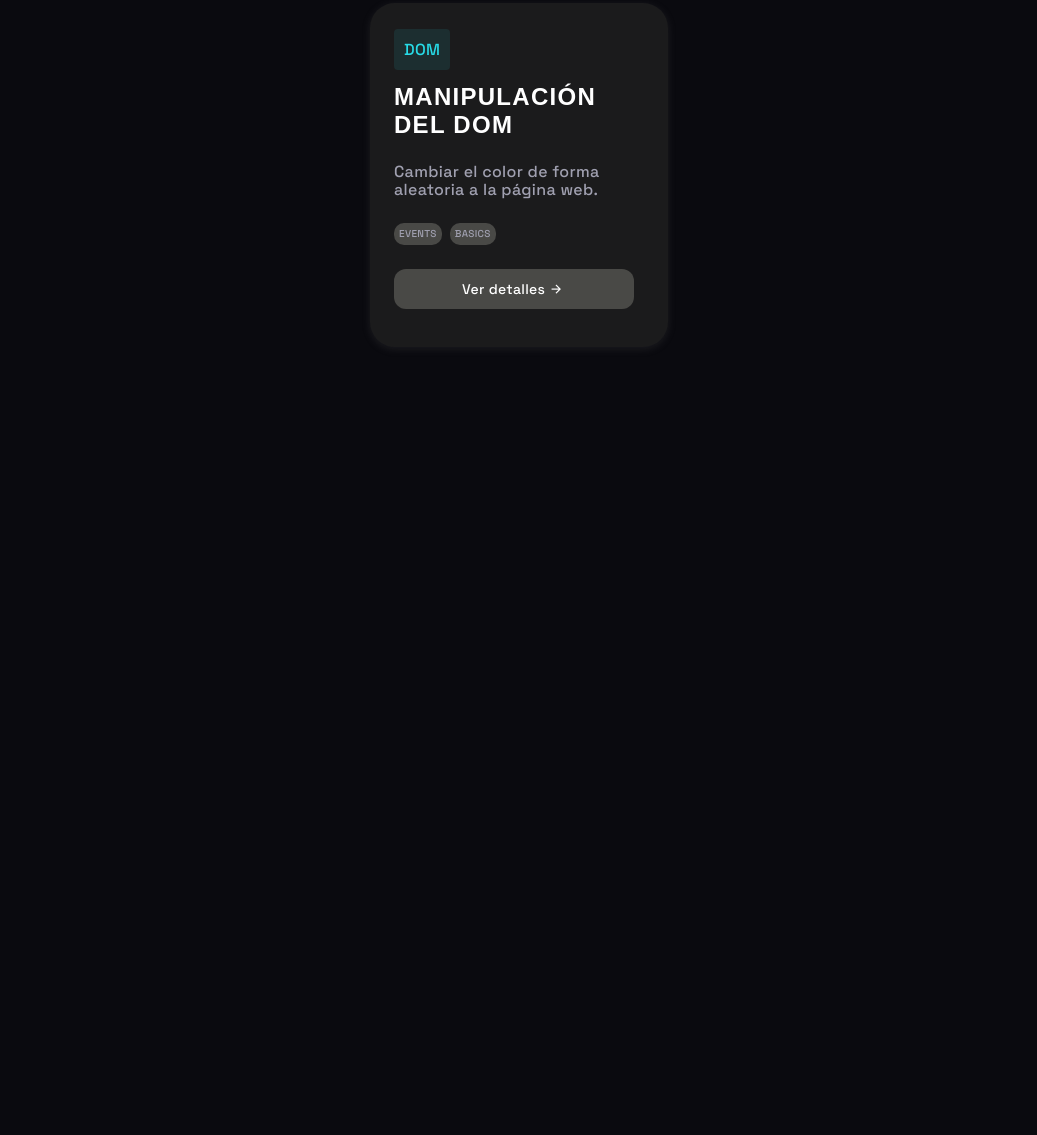
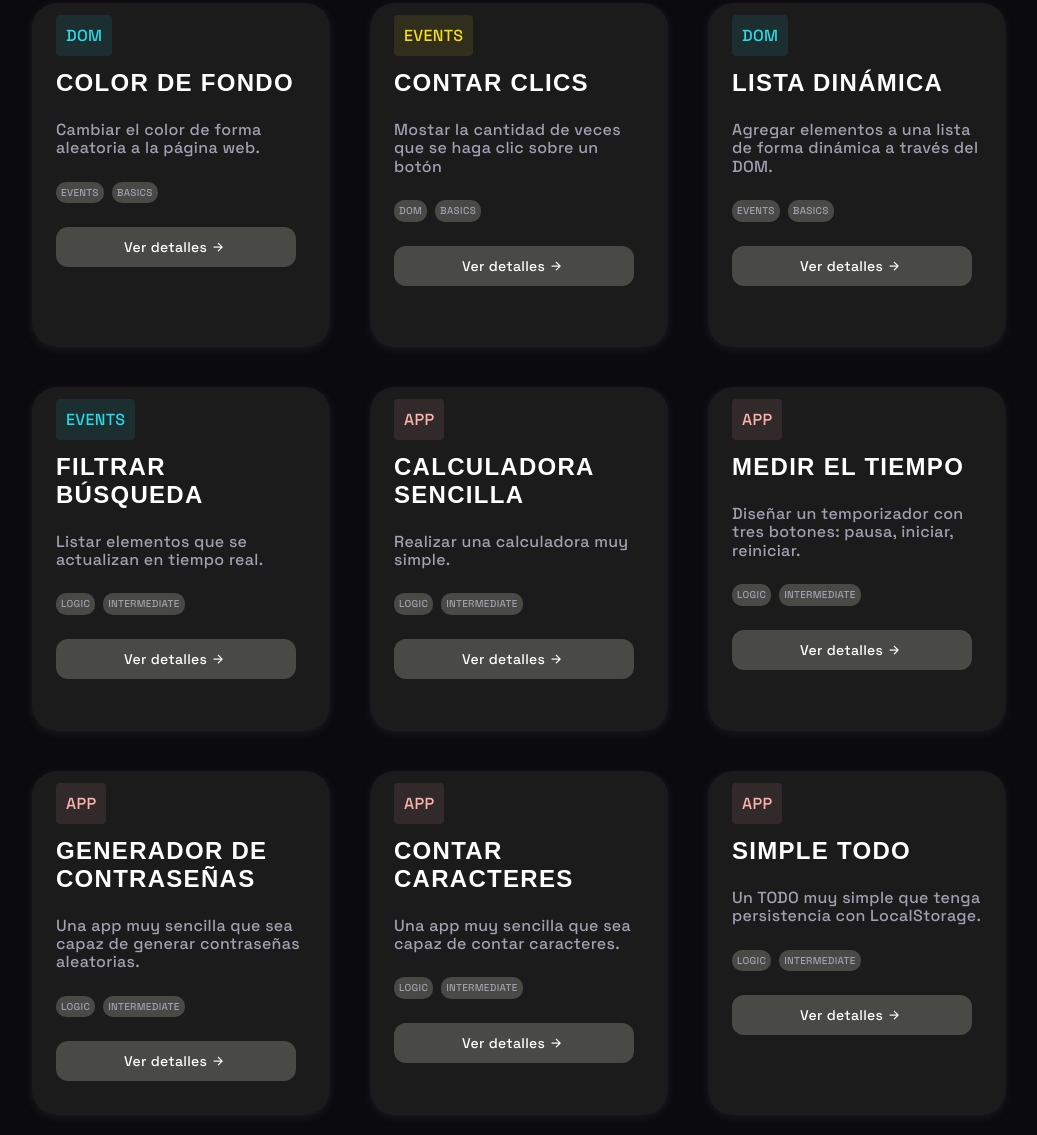
Before and after one commit to ajcastrob/Ejercicios-JavaScript, a website built with Vite: page index.html in a window 1280 px wide. Shown: the part 263-1398 px from the top of the page, without its empty margins (121-1158 px from the left). Before the commit the page ends 800 px from the top, so only its background shows below. Built offline with nearby package versions, Linux system fonts and the light colour scheme; a web font is replaced by a local one.

Commit message:
Añadiendo más estilos

```diff
--- a/index.html
+++ b/index.html
@@ -61,14 +61,119 @@
 
         <section class="ejercicio__js">
           <article class="ejercicio__js-item">
-            <span class="etiqueta-1">DOM</span>
-            <h2>Manipulación del DOM</h2>
+            <span class="etiqueta-1 item1">DOM</span>
+            <h2>Color de fondo</h2>
             <p>Cambiar el color de forma aleatoria a la página web.</p>
             <div class="etiqueta">
               <span class="etiqueta-2">EVENTS</span>
               <span class="etiqueta-3">BASICS</span>
             </div>
             <a href="./pages/ejer1.html" class="ejercicio_js-link"
+              >Ver detalles <i class="ri-arrow-right-line"></i
+            ></a>
+          </article>
+
+          <article class="ejercicio__js-item">
+            <span class="etiqueta-1 item2">EVENTS</span>
+            <h2>Contar clics</h2>
+            <p>Mostar la cantidad de veces que se haga clic sobre un botón</p>
+            <div class="etiqueta">
+              <span class="etiqueta-2">DOM</span>
+              <span class="etiqueta-3">BASICS</span>
+            </div>
+            <a href="#" class="ejercicio_js-link"
+              >Ver detalles <i class="ri-arrow-right-line"></i
+            ></a>
+          </article>
+          <article class="ejercicio__js-item">
+            <span class="etiqueta-1 item3">DOM</span>
+            <h2>Lista dinámica</h2>
+            <p>
+              Agregar elementos a una lista de forma dinámica a través del DOM.
+            </p>
+            <div class="etiqueta">
+              <span class="etiqueta-2">EVENTS</span>
+              <span class="etiqueta-3">BASICS</span>
+            </div>
+            <a href="#" class="ejercicio_js-link"
+              >Ver detalles <i class="ri-arrow-right-line"></i
+            ></a>
+          </article>
+          <article class="ejercicio__js-item">
+            <span class="etiqueta-1 item4">EVENTS</span>
+            <h2>Filtrar búsqueda</h2>
+            <p>Listar elementos que se actualizan en tiempo real.</p>
+            <div class="etiqueta">
+              <span class="etiqueta-2">LOGIC</span>
+              <span class="etiqueta-3">INTERMEDIATE</span>
+            </div>
+            <a href="#" class="ejercicio_js-link"
+              >Ver detalles <i class="ri-arrow-right-line"></i
+            ></a>
+          </article>
+          <article class="ejercicio__js-item">
+            <span class="etiqueta-1 item5">APP</span>
+            <h2>Calculadora Sencilla</h2>
+            <p>Realizar una calculadora muy simple.</p>
+            <div class="etiqueta">
+              <span class="etiqueta-2">LOGIC</span>
+              <span class="etiqueta-3">INTERMEDIATE</span>
+            </div>
+            <a href="#" class="ejercicio_js-link"
+              >Ver detalles <i class="ri-arrow-right-line"></i
+            ></a>
+          </article>
+          <article class="ejercicio__js-item">
+            <span class="etiqueta-1 item6">APP</span>
+            <h2>Medir el tiempo</h2>
+            <p>
+              Diseñar un temporizador con tres botones: pausa, iniciar,
+              reiniciar.
+            </p>
+            <div class="etiqueta">
+              <span class="etiqueta-2">LOGIC</span>
+              <span class="etiqueta-3">INTERMEDIATE</span>
+            </div>
+            <a href="#" class="ejercicio_js-link"
+              >Ver detalles <i class="ri-arrow-right-line"></i
+            ></a>
+          </article>
+          <article class="ejercicio__js-item">
+            <span class="etiqueta-1 item7">APP</span>
+            <h2>Generador de contraseñas</h2>
+            <p>
+              Una app muy sencilla que sea capaz de generar contraseñas
+              aleatorias.
+            </p>
+            <div class="etiqueta">
+              <span class="etiqueta-2">LOGIC</span>
+              <span class="etiqueta-3">INTERMEDIATE</span>
+            </div>
+            <a href="#" class="ejercicio_js-link"
+              >Ver detalles <i class="ri-arrow-right-line"></i
+            ></a>
+          </article>
+          <article class="ejercicio__js-item">
+            <span class="etiqueta-1 item8">APP</span>
+            <h2>Contar caracteres</h2>
+            <p>Una app muy sencilla que sea capaz de contar caracteres.</p>
+            <div class="etiqueta">
+              <span class="etiqueta-2">LOGIC</span>
+              <span class="etiqueta-3">INTERMEDIATE</span>
+            </div>
+            <a href="#" class="ejercicio_js-link"
+              >Ver detalles <i class="ri-arrow-right-line"></i
+            ></a>
+          </article>
+          <article class="ejercicio__js-item">
+            <span class="etiqueta-1 item9">APP</span>
+            <h2>Simple TODO</h2>
+            <p>Un TODO muy simple que tenga persistencia con LocalStorage.</p>
+            <div class="etiqueta">
+              <span class="etiqueta-2">LOGIC</span>
+              <span class="etiqueta-3">INTERMEDIATE</span>
+            </div>
+            <a href="#" class="ejercicio_js-link"
               >Ver detalles <i class="ri-arrow-right-line"></i
             ></a>
           </article>
--- a/sass/abstracts/_variables.scss
+++ b/sass/abstracts/_variables.scss
@@ -11,6 +11,8 @@ $yellow: #f4df1e;
 $yellow-op: #312f1c;
 $blue-neon: #27dbe7;
 $blue-po: #1c2e30;
+$pink: #ffb4ab;
+$soft-pink: #322a2a;
 
 // Background Colors
 $dark-bg: #0a0a0f;
--- a/sass/layout/_secciones.scss
+++ b/sass/layout/_secciones.scss
@@ -20,14 +20,25 @@
 
 .ejercicio__js {
   display: flex;
+  flex-direction: column;
+  gap: 40px;
   justify-self: center;
-  align-items: center;
+  @include ab.breakpoint(ab.$tablet) {
+    display: grid;
+    grid-template-columns: repeat(2, 1fr);
+  }
+  @include ab.breakpoint(ab.$desktop) {
+    grid-template-columns: repeat(3, 1fr);
+  }
+
+  &-item {
     background-color: ab.$dark-soft;
     width: 298px;
     height: 344px;
     padding: 24px;
     border-radius: 25px;
     box-shadow: rgba(99, 99, 99, 0.2) 0px 2px 8px 0px;
+  }
 
   h2 {
     margin-top: 24px;
@@ -74,3 +85,17 @@
   gap: 8px;
   margin-bottom: 24px;
 }
+
+.etiqueta-1.item2 {
+  background-color: ab.$yellow-op;
+  color: ab.$yellow;
+}
+
+.etiqueta-1.item5,
+.etiqueta-1.item6,
+.etiqueta-1.item7,
+.etiqueta-1.item8,
+.etiqueta-1.item9 {
+  background-color: ab.$soft-pink;
+  color: ab.$pink;
+}
```
Lines whose indentation alone changed are shown as unchanged.
